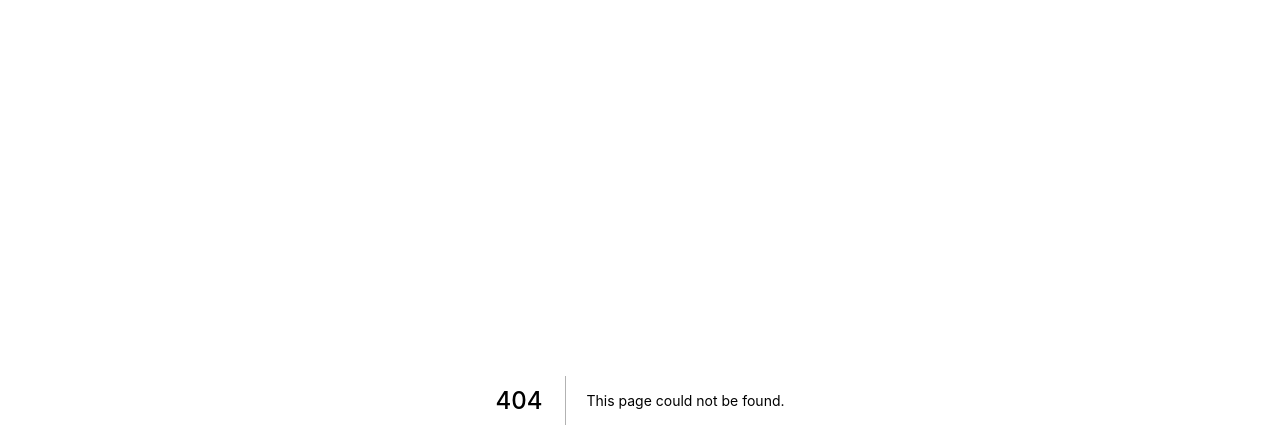
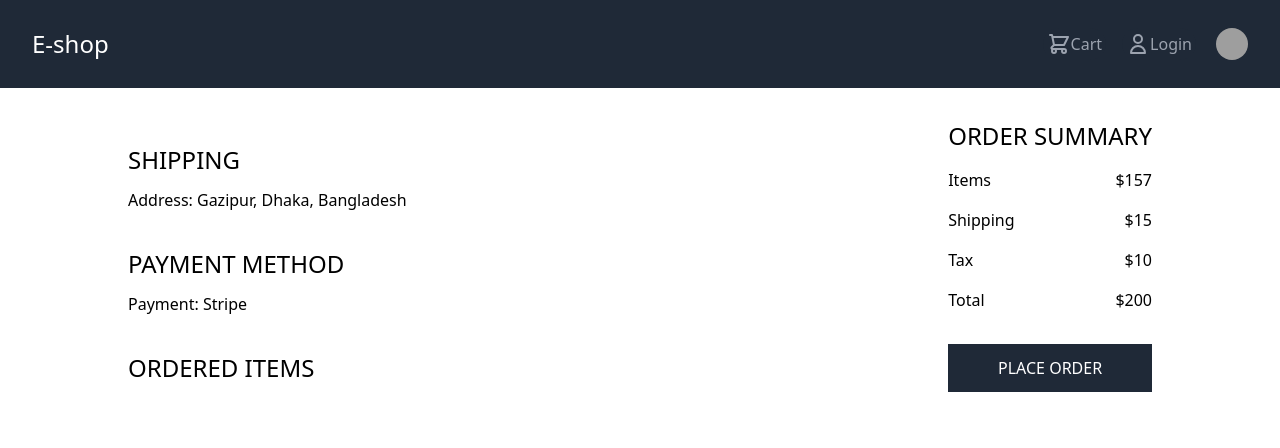
Before and after one commit to Rakib544/e-shop, a Next.js app: page /placeorder in a window 1280 px wide. Before the commit this address had no page. Shown: the top 448 px of the page. Built offline with nearby package versions, Linux system fonts and the light colour scheme; grey boxes are pictures that could not be loaded.

Commit message:
implemented place order design

```diff
--- a/components/Navbar/Navbar.tsx
+++ b/components/Navbar/Navbar.tsx
@@ -31,7 +31,7 @@ export default function NavBar() {
                                     </svg>
                                     <span>Cart</span>
                                 </button>
-                                <button className="bg-gray-800 p-1 rounded-full text-gray-400 hover:text-white focus:outline-none flex mx-2">
+                                <button onClick={() => router.push('/signin')} className="bg-gray-800 p-1 rounded-full text-gray-400 hover:text-white focus:outline-none flex mx-2">
                                     <svg xmlns="http://www.w3.org/2000/svg" className="h-6 w-6" fill="none" viewBox="0 0 24 24" stroke="currentColor">
                                         <path strokeLinecap="round" strokeLinejoin="round" strokeWidth={2} d="M16 7a4 4 0 11-8 0 4 4 0 018 0zM12 14a7 7 0 00-7 7h14a7 7 0 00-7-7z" />
                                     </svg>
--- /dev/null
+++ b/pages/placeorder.tsx
@@ -0,0 +1,51 @@
+import React from 'react';
+import NavBar from '../components/Navbar/Navbar';
+
+const PlaceOrder = () => {
+    return (
+        <>
+            <NavBar />
+            <div className="w-4/5 mx-auto mt-8">
+                <div className="flex flex-wrap justify-between">
+                    <div className="w-9/12">
+                        <div className="my-6">
+                            <h1 className="text-2xl">SHIPPING</h1>
+                            <p className="py-3">Address: Gazipur, Dhaka, Bangladesh</p>
+                        </div>
+                        <div className="my-6">
+                            <h1 className="text-2xl">PAYMENT METHOD</h1>
+                            <p className="py-3">Payment: Stripe</p>
+                        </div>
+                        <div className="my-6">
+                            <h1 className="text-2xl">ORDERED ITEMS</h1>
+                        </div>
+                    </div>
+                    <div>
+                        <h1 className="text-2xl">ORDER SUMMARY</h1>
+                        <div className="flex justify-between my-4">
+                            <p>Items</p>
+                            <p>$157</p>
+                        </div>
+                        <div className="flex justify-between my-4">
+                            <p>Shipping</p>
+                            <p>$15</p>
+                        </div>
+                        <div className="flex justify-between my-4">
+                            <p>Tax</p>
+                            <p>$10</p>
+                        </div>
+                        <div className="flex justify-between my-4">
+                            <p>Total</p>
+                            <p>$200</p>
+                        </div>
+                        <button className="w-full px-5 py-3 bg-gray-800 text-white my-4">
+                            PLACE ORDER
+                        </button>
+                    </div>
+                </div>
+            </div>
+        </>
+    );
+};
+
+export default PlaceOrder;
```
